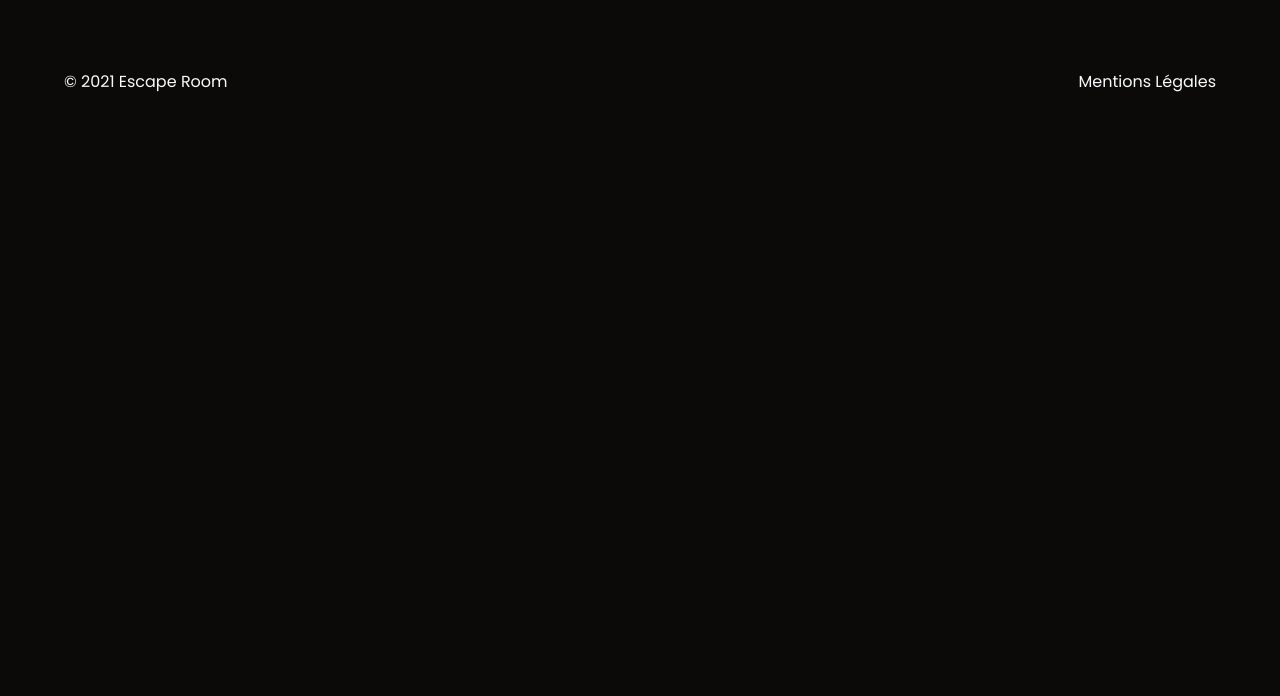
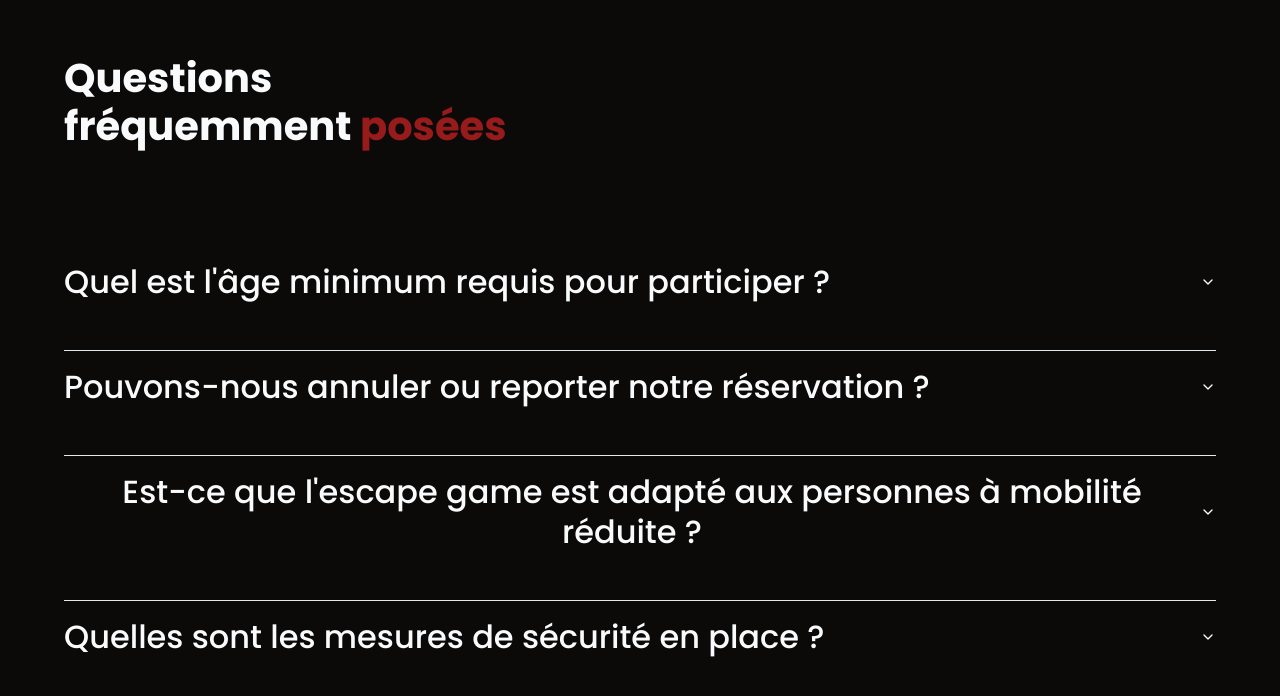
Before and after one commit to SebastienLaurentt/Escape-Game, a Next.js app: page / in a window 1280 px wide. Shown: the part 2976-3672 px from the top of the page. Before the commit the page ends 3086 px from the top, so only its background shows below. Built offline with nearby package versions, Linux system fonts and the light colour scheme.

Commit message:
update content

```diff
--- a/app/(root)/page.tsx
+++ b/app/(root)/page.tsx
@@ -1,4 +1,5 @@
 import Experiences from "@/components/shared/Sections/Experiences";
+import Faq from "@/components/shared/Sections/Faq";
 import Hero from "@/components/shared/Sections/Hero";
 import Infos from "@/components/shared/Sections/Infos";
 
@@ -8,6 +9,7 @@ export default function Home() {
       <Hero />
       <Experiences />
       <Infos />
+      <Faq />
     </main>
   );
 }
--- a/components/shared/Sections/Faq.tsx
+++ b/components/shared/Sections/Faq.tsx
@@ -10,26 +10,30 @@ import SectionHeader from "../SectionHeader";
 const Faq = () => {
   return (
     <Section marginBottom={true} marginTop={false} classname="">
-      <SectionHeader title="Frequently Asked" titleHighlight="Questions" />
+      <SectionHeader title="Questions fréquemment" titleHighlight="posées" />
       <Accordion type="single" collapsible className="w-full">
         <AccordionItem value="item-1">
-          <AccordionTrigger>Is it accessible?</AccordionTrigger>
+          <AccordionTrigger>Quel est l&apos;âge minimum requis pour participer ?</AccordionTrigger>
           <AccordionContent>
-            Yes. It adheres to the WAI-ARIA design pattern.
+            L&apos;âge minimum requis pour participer est de 18 ans. Les mineurs de moins de 18 ans doivent être accompagnés d&apos;un adulte.
           </AccordionContent>
         </AccordionItem>
         <AccordionItem value="item-2">
-          <AccordionTrigger>Is it styled?</AccordionTrigger>
+          <AccordionTrigger>Pouvons-nous annuler ou reporter notre réservation ?</AccordionTrigger>
           <AccordionContent>
-            Yes. It comes with default styles that matches the other
-            components&apos; aesthetic.
+            Oui, vous pouvez annuler ou reporter votre réservation jusqu&apos;à 24 heures avant la date de votre réservation. Veuillez nous contacter pour plus d&apos;informations.
           </AccordionContent>
         </AccordionItem>
         <AccordionItem value="item-3">
-          <AccordionTrigger>Is it animated?</AccordionTrigger>
+          <AccordionTrigger>Est-ce que l&apos;escape game est adapté aux personnes à mobilité réduite ?</AccordionTrigger>
           <AccordionContent>
-            Yes. It&apos;s animated by default, but you can disable it if you
-            prefer.
+            Oui, notre escape game est accessible aux personnes à mobilité réduite. Veuillez nous contacter pour plus d&apos;informations et pour organiser votre visite.
+          </AccordionContent>
+        </AccordionItem>
+        <AccordionItem value="item-4">
+          <AccordionTrigger>Quelles sont les mesures de sécurité en place ?</AccordionTrigger>
+          <AccordionContent>
+            Nous avons mis en place des mesures de sécurité strictes pour garantir la sécurité de nos clients et de notre personnel. Cela comprend le port du masque, la désinfection régulière des locaux et le respect de la distanciation sociale.
           </AccordionContent>
         </AccordionItem>
       </Accordion>
```
